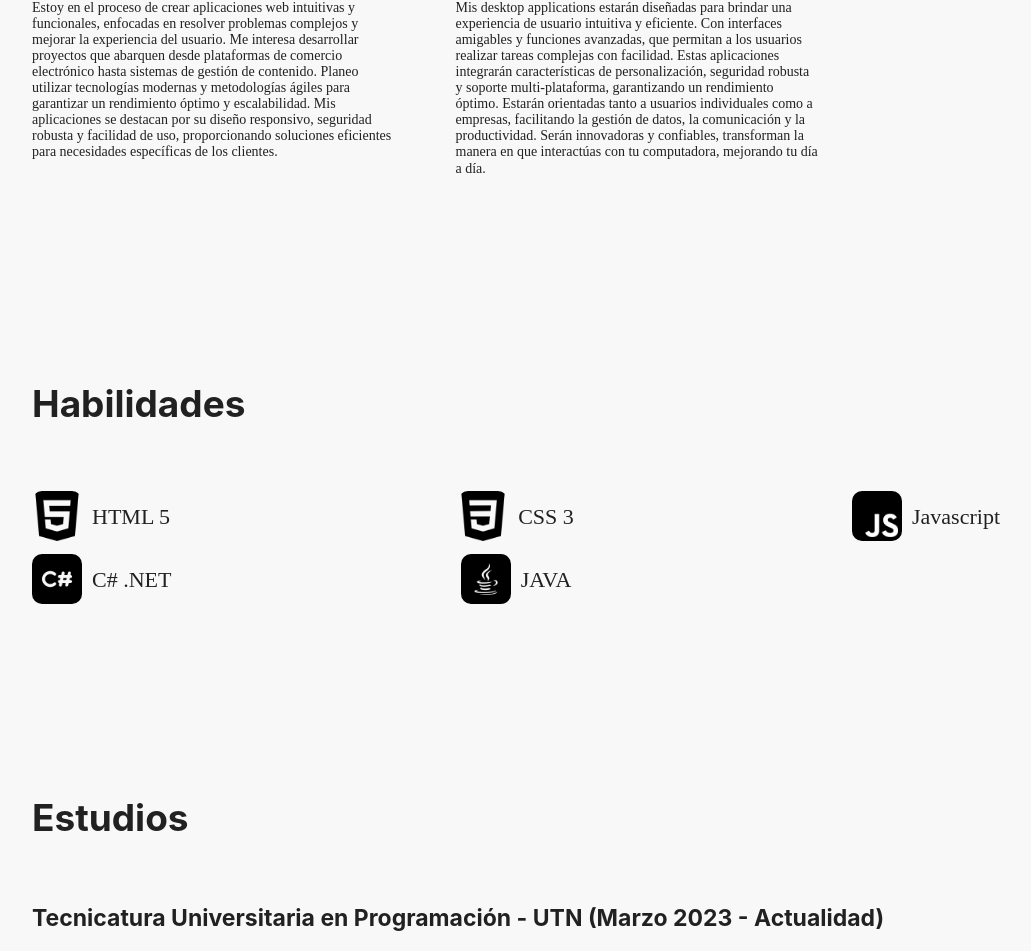
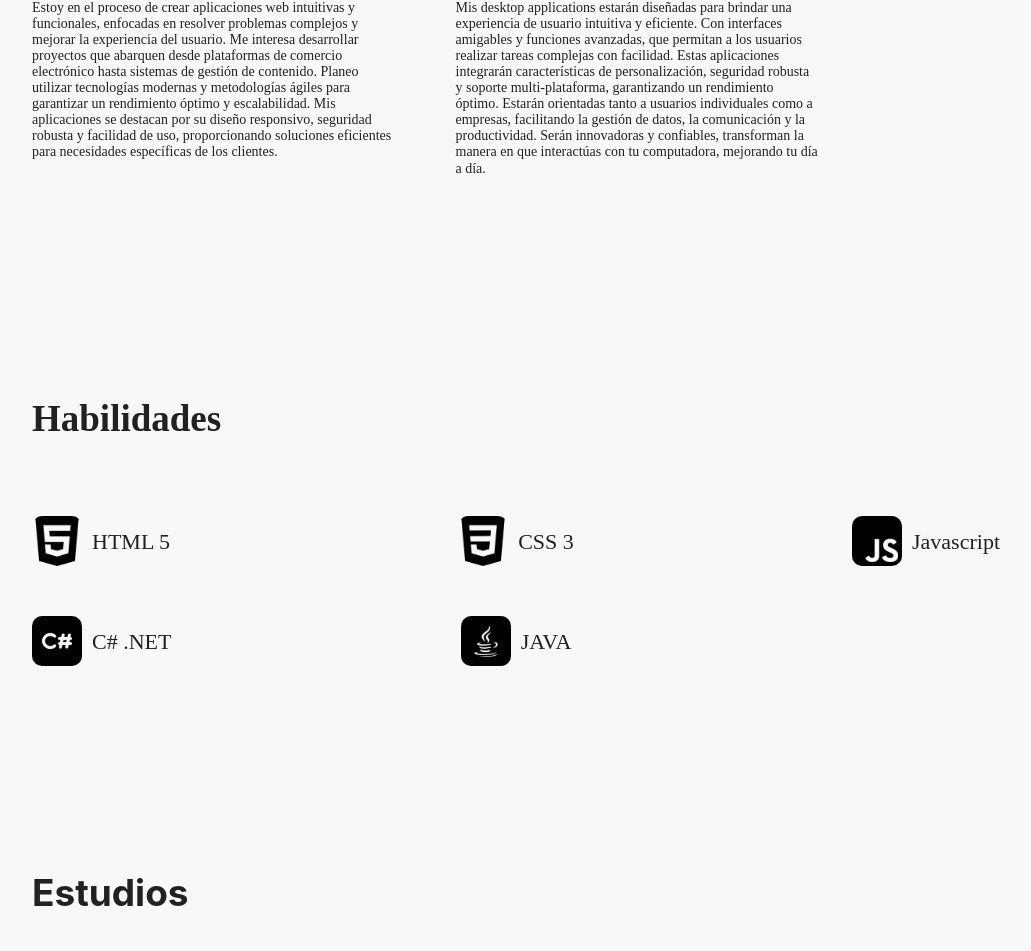
Before and after one commit to abellamatias/portfolio-react, a React (Vite) app: page / in a window 1280 px wide. Shown: the part 1148-2099 px from the top of the page, without its empty margins (3-1034 px from the left). Built offline with nearby package versions, Linux system fonts and the light colour scheme.

Commit message:
Listo el espaciado de Habilidades.

```diff
--- a/src/Components/main/habilidades/Habilidades.jsx
+++ b/src/Components/main/habilidades/Habilidades.jsx
@@ -31,9 +31,9 @@ function Habilidades() {
 
   return (
                 <Box as='section' w='80%'>
-                    <Heading as='h2' size='xl' mt='0' mb='65px' pt='205px' fontSize='37px'>Habilidades</Heading>
+                    <Heading as='h2' size='xl' mt='0' mb='75px' pt='220px' fontSize='37px' fontFamily='rubik.general'>Habilidades</Heading>
 
-                    <Grid templateColumns='repeat(3, 1fr)' gap='13%'>
+                    <Grid templateColumns='repeat(3, 1fr)' gap='13%' rowGap='50px'>
 
                         {habilidades.map((habilidad, index) => <GridItem key={index}><Habilidad image={habilidad.image} name={habilidad.name} index={index}/></GridItem>)}
 
@@ -43,13 +43,3 @@ function Habilidades() {
 }
 
 export default Habilidades
-{/* <Flex as='section' class="front">
-                        <Flex as='section' class="habilidad"><i class="fa-brands fa-html5"></i><Text>HTML 5</Text></Flex>
-                        <Flex as='section' class="habilidad"><i class="fa-brands fa-css3-alt"></i><Text>CSS 3</Text></Flex>
-                        <Flex as='section' class="habilidad"><i class="fa-brands fa-js"></i><Text>Javascript</Text></Flex>
-                    </Flex>
-                    <Divider/>
-                    <Flex as='section' class="back">
-                        <Flex as='section' class="habilidad"><Image src="img/c-sharp-logo.png" alt=""/><Text>C# .NET</Text></Flex>
-                        <Flex as='section' class="habilidad"><Image src="img/java-logo.png" alt=""/><Text>Java</Text></Flex>
-                    </Flex> */}
```
